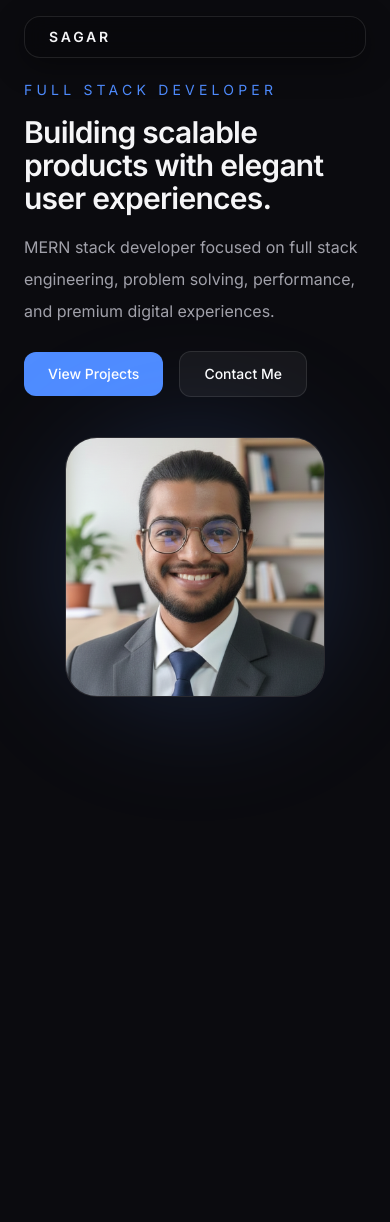
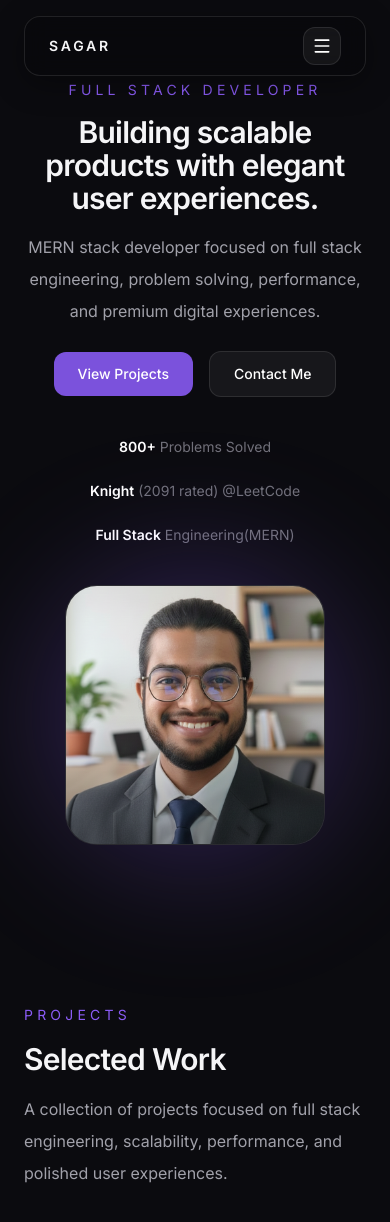
Before and after one commit to sagarnage123/portfolio, a React app: page / in a window 390 px wide. Shown: the top 1222 px of the page. Before the commit the page ends 844 px from the top, so only its background shows below. Built offline with nearby package versions, Linux system fonts and the light colour scheme; the HTML template or start-up script is replaced by a standard one.

Commit message:
Hero section added and styled

```diff
--- a/src/App.tsx
+++ b/src/App.tsx
@@ -1,10 +1,47 @@
 import Navbar from "./components/common/Navbar"
 import Hero from "./sections/Hero/Hero"
+import Projects from "./sections/Projects/Projects"
 function App() {
   return (
     <main className="bg-[#0B0B0F] text-[#F5F5F7] min-h-screen">
+      <div
+        className="
+    pointer-events-none
+    fixed
+    inset-0
+    -z-10
+    overflow-hidden
+  "
+      >
+        <div
+          className="
+      absolute
+      top-[-10%]
+      left-[-10%]
+      h-125
+      w-125
+      rounded-full
+      bg-[#4F8CFF]/10
+      blur-3xl
+    "
+        />
+
+        <div
+          className="
+      absolute
+      bottom-[-20%]
+      right-[-10%]
+      h-100
+      w-100
+      rounded-full
+      bg-purple-500/10
+      blur-3xl
+    "
+        />
+      </div>
       <Navbar />
       <Hero />
+      <Projects />
     </main>
   )
 }
--- a/src/components/common/Navbar.tsx
+++ b/src/components/common/Navbar.tsx
@@ -1,6 +1,7 @@
-import { motion } from "framer-motion"
+import {AnimatePresence, motion } from "framer-motion"
 import { useState } from "react"
 import Container from "./Container"
+import { Menu } from "lucide-react"
 
 const navLinks = [
     { label: "Projects", href: "#projects" },
@@ -12,6 +13,7 @@ const navLinks = [
 function Navbar() {
 
     const [activeLink, setActiveLink] = useState("#projects")
+    const [isOpen, setIsOpen] = useState(false)
 
     return (
         <header className="fixed top-0 left-0 w-full z-50">
@@ -89,7 +91,91 @@ function Navbar() {
                             )
                         })}
                     </nav>
+                    <motion.button
+                        whileTap={{
+                            scale: 0.92,
+                        }}
+                        whileHover={{
+                            scale: 1.05,
+                        }}
+                        className="
+                            flex
+                            items-center
+                            justify-center
+                            rounded-xl
+                            border
+                            border-white/10
+                            bg-white/5
+                            p-2
+                            text-white
+                            md:hidden
+                        "
+                        onClick={() => setIsOpen((prev) => !prev)}
+                    >
+                        <Menu size={20} />
+                    </motion.button>
                 </div>
+                <AnimatePresence>
+                    {isOpen && (
+                        <motion.div
+                            initial={{
+                                opacity: 0,
+                                y: -10,
+                            }}
+                        animate={{
+                            opacity: 1,
+                            y: 0,
+                        }}
+                        exit={{
+                            opacity: 0,
+                            y: -10,
+                        }}
+                        transition={{
+                            duration: 0.3,
+                        }}
+                        className="
+      mt-3
+      flex
+      flex-col
+      gap-1
+      rounded-2xl
+      border
+      border-white/10
+      bg-[#111117]/95
+      p-2
+      backdrop-blur-xl
+      md:hidden
+    "
+                    >
+                        {navLinks.map((link) => (
+                            <a
+                                key={link.href}
+                                href={link.href}
+                                onClick={() => {
+                                    setActiveLink(link.href)
+                                    setIsOpen(false)
+                                }}
+                                className={`
+  rounded-2xl
+  px-4
+  py-3
+  text-sm
+  transition-all
+  duration-200
+  active:scale-[0.98]
+
+  ${activeLink === link.href
+                                        ? "bg-white/8 text-white"
+                                        : "text-[#A1A1AA] hover:bg-white/6 hover:text-white"
+                                    }
+`}
+                            >
+                                {link.label}
+                            </a>
+                        ))}
+                    </motion.div>
+                )}
+                </AnimatePresence>
             </Container>
         </header>
     )
--- a/src/index.css
+++ b/src/index.css
@@ -9,7 +9,7 @@
   --text-secondary: #a1a1aa;
   --text-muted: #71717a;
 
-  --accent: #4f8cff;
+  --accent: #8B5CF6;
 }
 
 html {
--- a/src/sections/Hero/Hero.tsx
+++ b/src/sections/Hero/Hero.tsx
@@ -27,7 +27,15 @@ function Hero() {
                     transition={{
                         duration: 0.8,
                     }}
-                className="space-y-6">
+                    className="
+  space-y-6
+  text-center
+  lg:text-left
+  flex
+  flex-col
+  items-center
+  lg:items-start
+" >
 
                     <div className="space-y-4">
                         <p
@@ -36,7 +44,7 @@ function Hero() {
                 md:text-base
                 tracking-[0.3em]
                 uppercase
-                text-[#4F8CFF]
+                text-[#8B5CF6]
               "
                         >
                             Full Stack Developer
@@ -58,6 +66,8 @@ function Hero() {
                         <p
                             className="
                 max-w-2xl
+                mx-auto
+                lg:mx-0
                 text-base
                 md:text-lg
                 leading-8
@@ -70,19 +80,26 @@ function Hero() {
                         </p>
                     </div>
 
-                    <div className="flex flex-wrap items-center gap-4">
+                    <div className="flex flex-wrap items-center justify-center lg:justify-start gap-4">
                         <button
                             className="
                 rounded-xl
-                bg-[#4F8CFF]
+                bg-[#8a5cf6e2]
                 px-6
                 py-3
                 text-sm
                 font-medium
                 text-white
                 transition
-                hover:scale-[1.02]
+                hover:scale-[1.03]
+                hover:shadow-[0_0_30px_rgba(139,92,246,0.35)]
+                active:scale-[0.98]
               "
+                            onClick={() => {
+                                document
+                                    .querySelector("#projects")
+                                    ?.scrollIntoView({ behavior: "smooth" })
+                            }}
                         >
                             View Projects
                         </button>
@@ -99,16 +116,54 @@ function Hero() {
                 font-medium
                 text-white
                 transition
-                hover:bg-white/10
+                hover:bg-white/20
+               active:scale-[0.98]
               "
+                            onClick={() => {
+                                document
+                                    .querySelector("#contact")
+                                    ?.scrollIntoView({ behavior: "smooth" })
+                            }}
                         >
                             Contact Me
                         </button>
                     </div>
+                    <div
+                        className="
+    flex
+    flex-wrap
+    items-center
+    justify-center
+    gap-6
+    pt-4
+    text-sm
+    text-[#71717A]
+    lg:justify-start
+  "
+                    >
+                        <div>
+                            <span className="font-semibold text-white">
+                                800+
+                            </span>{" "}
+                            Problems Solved
+                        </div>
+                        <div>
+                            <span className="font-semibold text-white">
+                                Knight
+                            </span>{" "}
+                            (2091 rated) @LeetCode
+                        </div>
+
+
+                        <div>
+                            <span className="font-semibold text-white">
+                                Full Stack
+                            </span>{" "}
+                            Engineering(MERN)
+                        </div>
+                    </div>
                 </motion.div>
 
-
-                <div className="flex justify-center lg:justify-end">
 
                 <motion.div
                     initial={{
@@ -123,13 +178,17 @@ function Hero() {
                         duration: 0.8,
                         delay: 0.3,
                     }}
+                 className="flex justify-center lg:justify-end">
+
+                    <motion.div
+
                     className="relative">
                         <div
                             className="
                                 absolute
-      inset-0
+                                -inset-6
                                 rounded-full
-      bg-[#4F8CFF]/20
+                                bg-[#8B5CF6]/25
                                 blur-3xl
                             "
                     />
@@ -145,8 +204,9 @@ function Hero() {
       relative
       h-65
       w-65
-      md:h-85
-      md:w-85
+      z-10
+      md:h-80
+      md:w-80
       overflow-hidden
       rounded-4xl
       border
@@ -165,11 +225,21 @@ function Hero() {
       object-cover
     "
                             />
+                            <div
+                                className="
+    absolute
+    inset-0
+    bg-linear-to-t
+    from-black/40
+    via-transparent
+    to-transparent
+  "
+                            />
                         </motion.div>
 
                     </motion.div>
 
-                </div>
+                </motion.div>
             </div>
         </Section>
     )
--- /dev/null
+++ b/src/sections/Projects/Projects.tsx
@@ -0,0 +1,45 @@
+import Section from "../../components/common/Section"
+
+function Projects() {
+    return (
+        <Section id="projects">
+            <div className="space-y-4">
+                <p
+                    className="
+            text-sm
+            uppercase
+            tracking-[0.3em]
+            text-[#8B5CF6]
+          "
+                >
+                    Projects
+                </p>
+
+                <h2
+                    className="
+            text-3xl
+            md:text-5xl
+            font-semibold
+            tracking-tight
+          "
+                >
+                    Selected Work
+                </h2>
+
+                <p
+                    className="
+            max-w-2xl
+            text-[#A1A1AA]
+            leading-8
+          "
+                >
+                    A collection of projects focused on full stack
+                    engineering, scalability, performance, and polished user
+                    experiences.
+                </p>
+            </div>
+        </Section>
+    )
+}
+
+export default Projects
```
Lines whose indentation alone changed are shown as unchanged.
